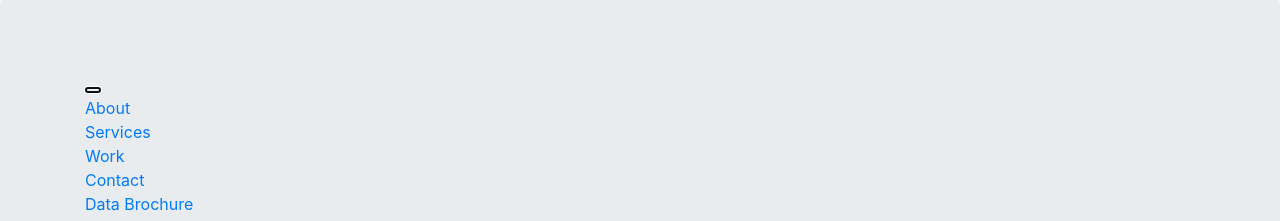
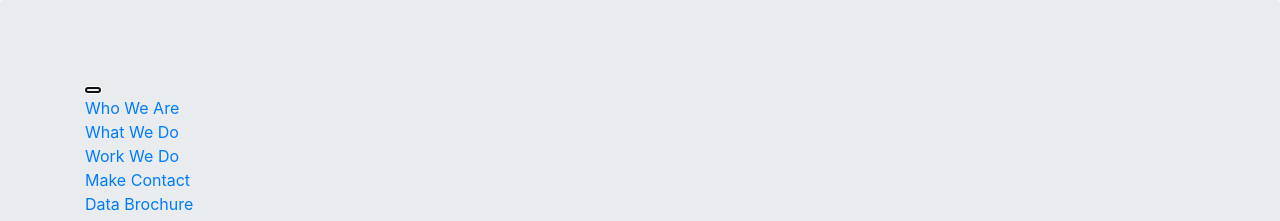
Before and after one commit to sachlar/dataengineer, a plain HTML site: page index.html in a window 1280 px wide. Both pictures are taken after a click on the button "Toggle Navigation". Shown: the top 221 px of the page. Drawn offline with nearby package versions, Linux system fonts and the light colour scheme.

Commit message:
add whoweare and whatwedo sections

```diff
--- a/index.html
+++ b/index.html
@@ -24,10 +24,10 @@
                 </div>
                 <div id="navbar" class="navbar-collapse collapse">
                     <ul class="nav navbar-nav navbar-right">
-                        <li><a class="page-scroll" href="#about">About</a></li>
-                        <li><a class="page-scroll" href="#services">Services</a></li>
-                        <li><a class="page-scroll" href="#work">Work</a></li>
-                        <li><a class="page-scroll" href="#contact">Contact</a></li>
+                        <li><a class="page-scroll" href="#whoweare">Who We Are</a></li>
+                        <li><a class="page-scroll" href="#whatwedo">What We Do</a></li>
+                        <li><a class="page-scroll" href="#workwedo">Work We Do</a></li>
+                        <li><a class="page-scroll" href="#makecontact">Make Contact</a></li>
                         <li><a href="assets/collateral/databrochure.pdf" target="_blank">Data Brochure</a></li>
                     </ul>
                 </div>
@@ -38,6 +38,15 @@
             <p class="whatwedo">Cloud Data Engineering"</p>
           </div>
     </header>
+
+    <!-- whoweare section -->
+    <section id="whoweare">
+        <div class="container  whoweare-row">
+            <div class="row" id="whoweare"
+        </div>
+    </section>
+
+    <!-- footer section -->
 
     <footer class="container-fluid">
         <div id="footer-details" class="row">
```
